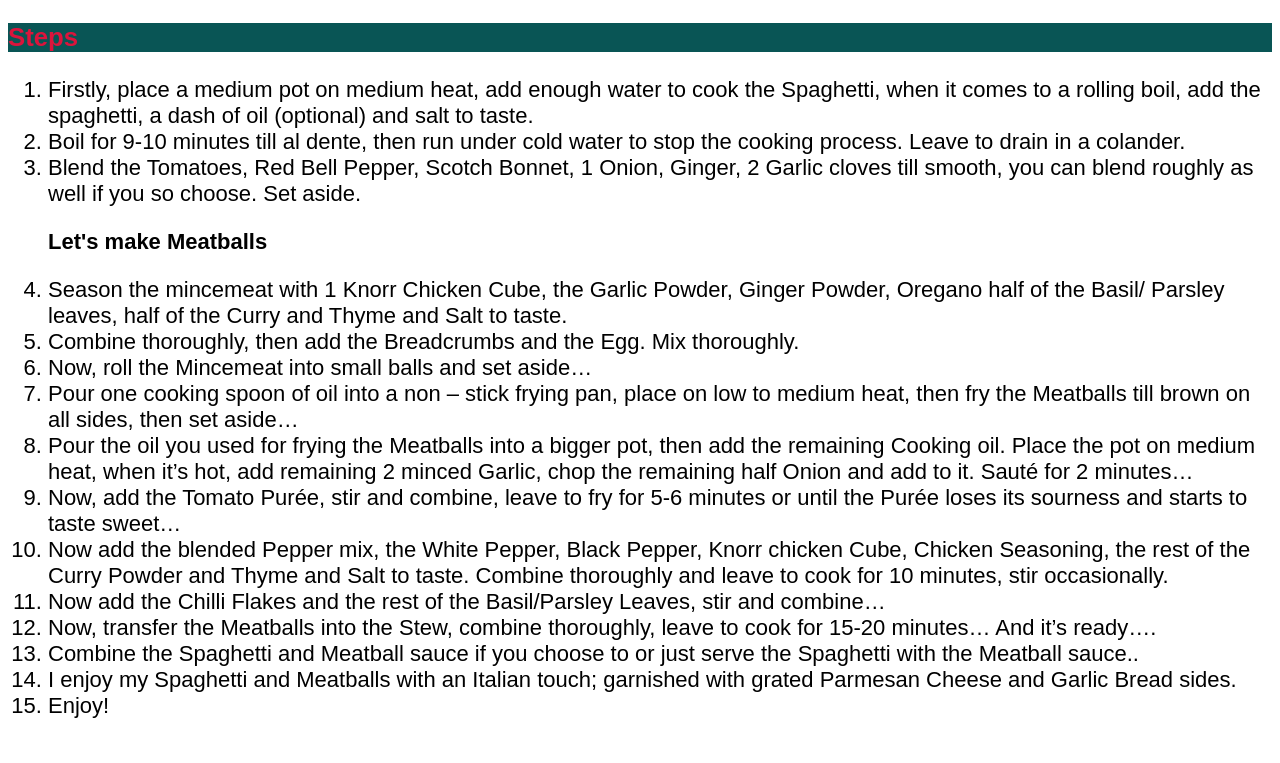
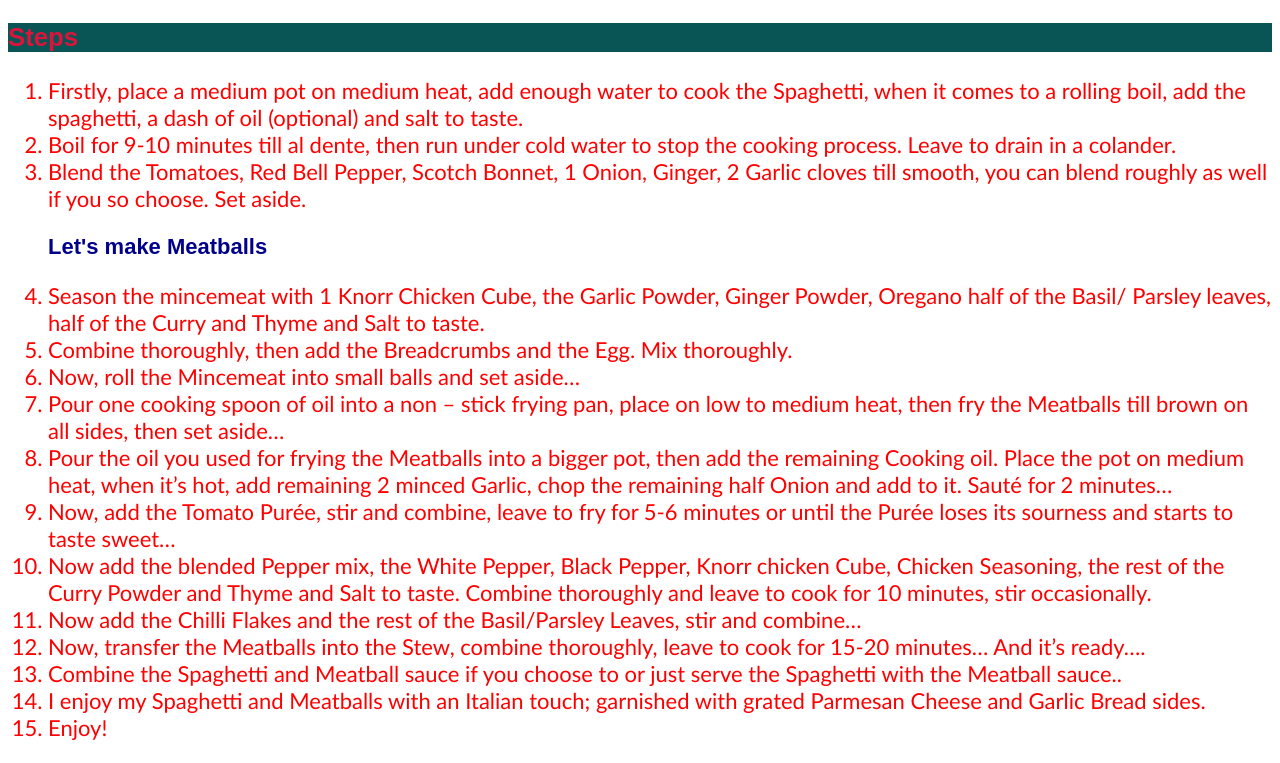
Before and after one commit to genius-el/odin-recipes, a plain HTML site: page recipes/spaghetti-and-meatballs.html in a window 1280 px wide. Shown: the part 1398-2161 px from the top of the page. Before the commit the page ends 2139 px from the top, so only its background shows below. Drawn offline with Linux system fonts and the light colour scheme.

Commit message:
feat: Add color to some page contents
Made the steps font color red to improve page aesthetics. Made the
"let's make meatballs" in spaghetti recipe page dark blue.

```diff
--- a/recipes/spaghetti-and-meatballs.html
+++ b/recipes/spaghetti-and-meatballs.html
@@ -4,6 +4,13 @@
         <meta charset="UTF-8">
         <title>spaghetti-and-meatballs-recipe</title>
         <link rel="stylesheet" href="style.css">
+        <style>
+            p strong{
+                color:darkblue;
+                font-family: Brush 'Lucida Sans', 'Lucida Sans Regular', 'Lucida Grande', 'Lucida Sans Unicode',
+                Geneva, Verdana, sans-serif;
+            }
+        </style>
     </head>
 
     <body>
--- a/recipes/style.css
+++ b/recipes/style.css
@@ -32,3 +32,8 @@ body {
     background-color:rgb(9, 85, 85);
     color:crimson
 }
+
+ol li {
+    color: red;
+    font-family:'Trebuchet MS', 'Lucida Sans Unicode', 'Lucida Grande', 'Lucida Sans', Arial, sans-serif;
+}
```
